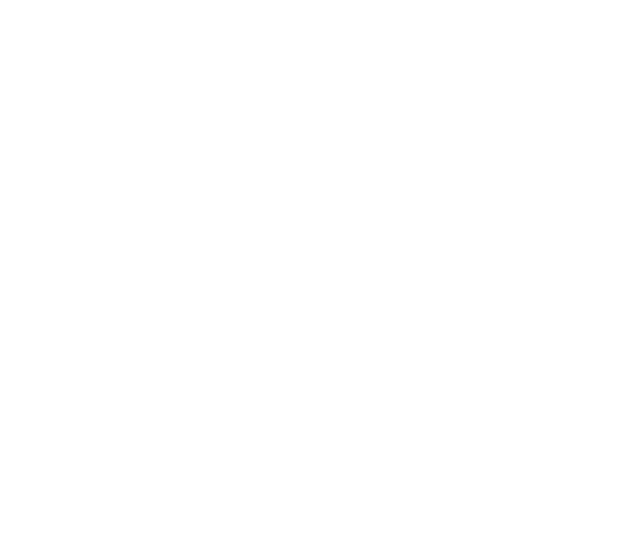
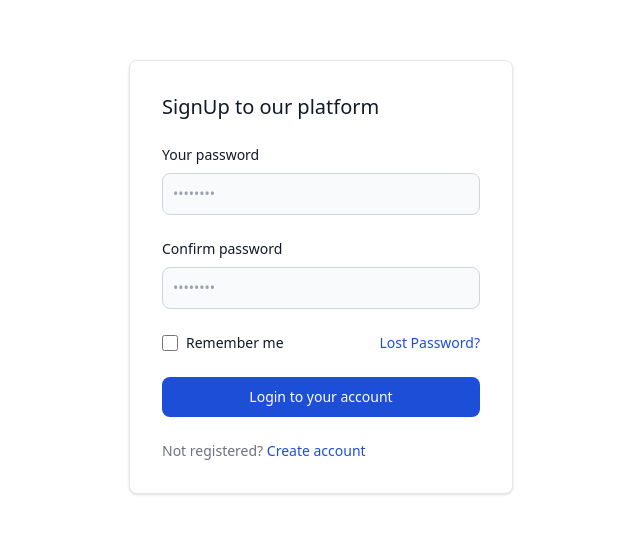
Before and after one commit to HichamDe/react-validate-psw, a React (Create React App) app: page / in a window 1280 px wide. Shown: the part 123-656 px from the top of the page, without its empty margins (319-959 px from the left). Built offline with nearby package versions, Linux system fonts and the light colour scheme.

Commit message:
ui ready

```diff
--- a/public/index.html
+++ b/public/index.html
@@ -7,6 +7,7 @@
   <meta name="viewport" content="width=device-width, initial-scale=1" />
   <meta name="theme-color" content="#000000" />
   <meta name="description" content="Web site created using create-react-app" />
+  <link rel="stylesheet" href="/output.css">
   <title>React App</title>
 </head>
 
--- a/src/App.js
+++ b/src/App.js
@@ -1,12 +1,36 @@
 
 function App() {
   return (
-    <div className="flex justify-center items-center">
+    <div className="flex justify-center items-center h-[100vh]">
 
-      <div className="rounded border-2">
+        <div class="w-full max-w-sm p-4 bg-white border border-gray-200 rounded-lg shadow sm:p-6 md:p-8 dark:bg-gray-800 dark:border-gray-700">
+          <form class="space-y-6" action="#">
+            <h5 class="text-xl font-medium text-gray-900 dark:text-white">SignUp to our platform</h5>
 
-      </div>
+            <div>
+              <label for="password" class="block mb-2 text-sm font-medium text-gray-900 dark:text-white">Your password</label>
+              <input type="password" name="password" id="password" placeholder="••••••••" class="bg-gray-50 border border-gray-300 text-gray-900 text-sm rounded-lg focus:ring-blue-500 focus:border-blue-500 block w-full p-2.5 dark:bg-gray-600 dark:border-gray-500 dark:placeholder-gray-400 dark:text-white" required/>
+            </div>
+            <div>
+              <label for="password" class="block mb-2 text-sm font-medium text-gray-900 dark:text-white">Confirm password</label>
+              <input type="password" name="password" id="password" placeholder="••••••••" class="bg-gray-50 border border-gray-300 text-gray-900 text-sm rounded-lg focus:ring-blue-500 focus:border-blue-500 block w-full p-2.5 dark:bg-gray-600 dark:border-gray-500 dark:placeholder-gray-400 dark:text-white" required/>
+            </div>
 
+            <div class="flex items-start">
+              <div class="flex items-start">
+                <div class="flex items-center h-5">
+                  <input id="remember" type="checkbox" value="" class="w-4 h-4 border border-gray-300 rounded bg-gray-50 focus:ring-3 focus:ring-blue-300 dark:bg-gray-700 dark:border-gray-600 dark:focus:ring-blue-600 dark:ring-offset-gray-800 dark:focus:ring-offset-gray-800" required/>
+                </div>
+                <label for="remember" class="ms-2 text-sm font-medium text-gray-900 dark:text-gray-300">Remember me</label>
+              </div>
+              <a href="#" class="ms-auto text-sm text-blue-700 hover:underline dark:text-blue-500">Lost Password?</a>
+            </div>
+            <button type="submit" class="w-full text-white bg-blue-700 hover:bg-blue-800 focus:ring-4 focus:outline-none focus:ring-blue-300 font-medium rounded-lg text-sm px-5 py-2.5 text-center dark:bg-blue-600 dark:hover:bg-blue-700 dark:focus:ring-blue-800">Login to your account</button>
+            <div class="text-sm font-medium text-gray-500 dark:text-gray-300">
+              Not registered? <a href="#" class="text-blue-700 hover:underline dark:text-blue-500">Create account</a>
+            </div>
+          </form>
+        </div>
     </div>
   );
 }
```
